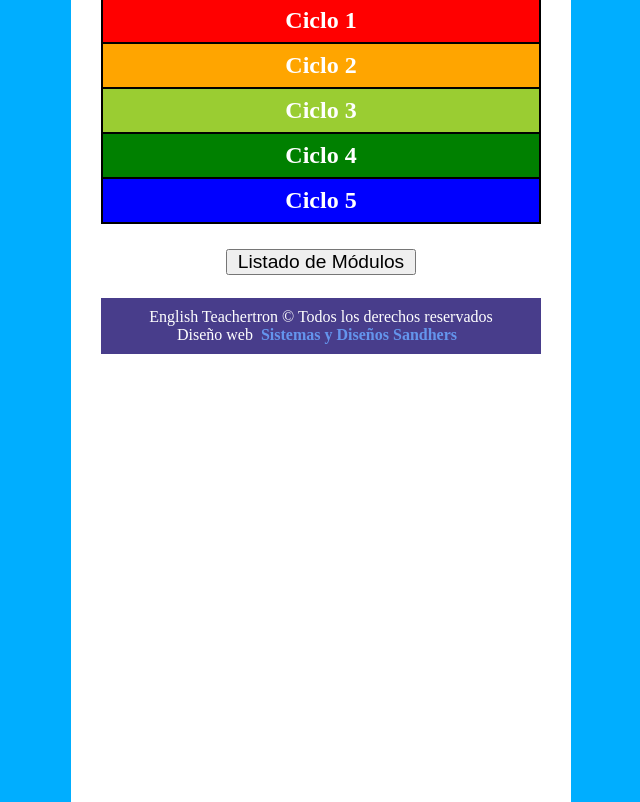
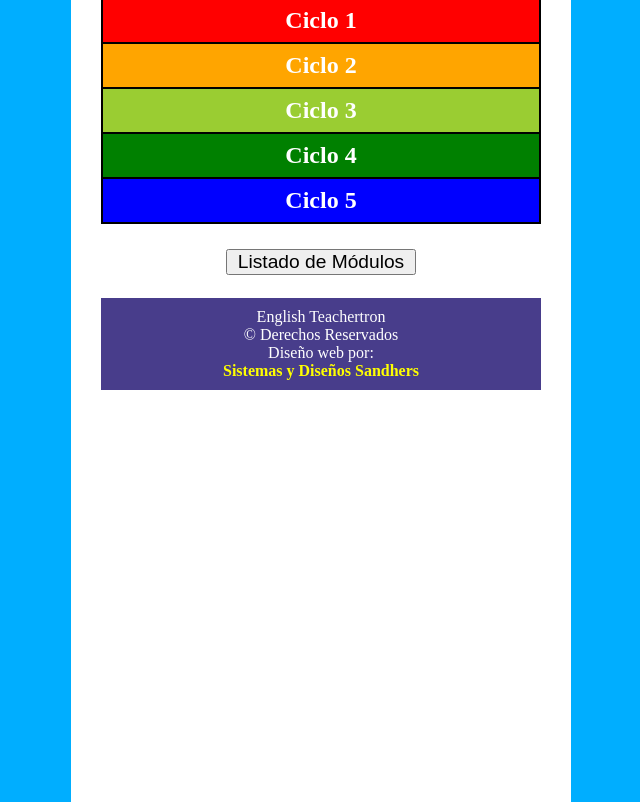
Before and after one commit to JairoJrSandhers/English-TeacherTron-2023, a plain HTML site: page cursos/listadoc.html in a window 1280 px wide. Shown: the part 78-880 px from the top of the page, without its empty margins (319-959 px from the left). Drawn offline with Linux system fonts and the light colour scheme.

Commit message:
Add files via upload

```diff
--- a/cursos/listadoc.html
+++ b/cursos/listadoc.html
@@ -48,9 +48,7 @@
 
 		<div class="derechos">
 
-			<p>English Teachertron &copy; Todos los derechos reservados<br>Diseño web<a
-					href="https://www.instagram.com/sydsfrontera/" ; style="color:cornflowerblue;">Sistemas y Diseños
-					Sandhers</a>
+			<p>English Teachertron<br>&copy; Derechos Reservados<br>Diseño web por:<br><a href="https://www.instagram.com/sydsfrontera/" ; style="color:yellow;">Sistemas y Diseños Sandhers</a>
 
 		</div>
 
```
Also changed, not shown: cursos/listadom.html (+1 -1 lines).
